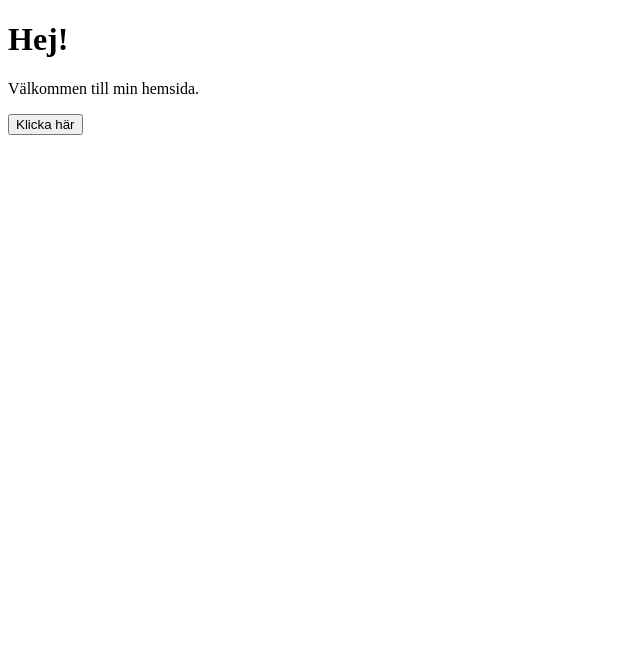
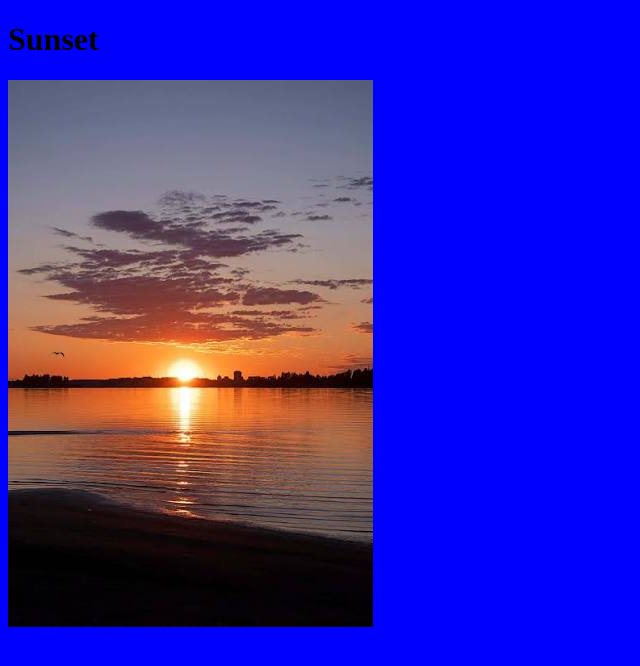
Before and after one commit to shadijamaleddin-hash/shadi, a plain HTML site: page index.html in a window 1280 px wide. Shown: the whole page, without its empty margins (0-640 px from the left). Drawn offline with Linux system fonts and the light colour scheme.

Commit message:
Add files via upload

```diff
--- a/index.html
+++ b/index.html
@@ -1,16 +1,18 @@
 <!DOCTYPE html>
-<html>
-<head>
-    <title>Min hemsida</title>
-</head>
-
+<html lang="en">
 <body>
 
-    <h1>Hej!</h1>
-
-    <p>Välkommen till min hemsida.</p>
-
-    <button onclick="alert('Hej!')">Klicka här</button>
-
+<head>
+    <h1>Sunset</h1>
+    <meta charset="UTF-8">
+    <meta name="viewport" content="width=device-width, initial-scale=1.0">
+    <title>Document</title>
+</head>
+<style>
+    body {
+        background-color: blue
+    }
+</style>
+    <img src="images/images.jpg" alt="bild">
 </body>
 </html>
```
Also changed, not shown: images/images.jpg (added).
